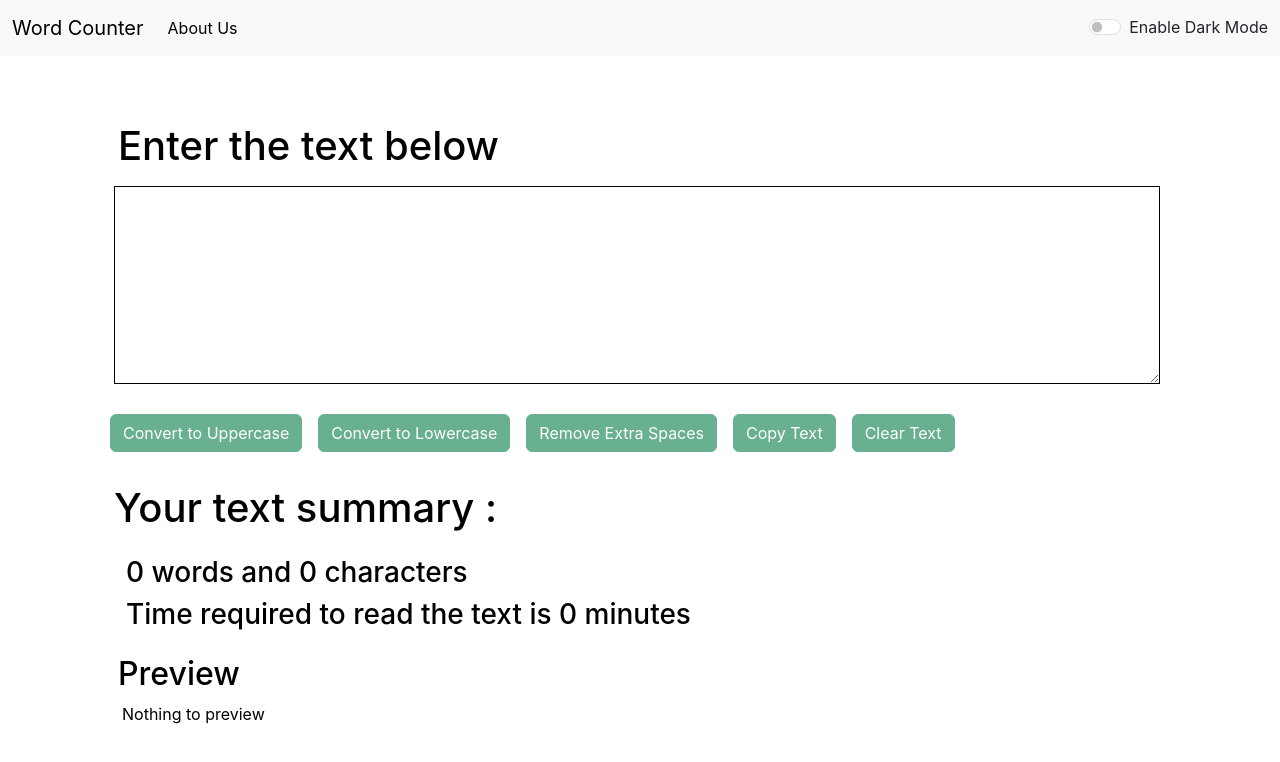
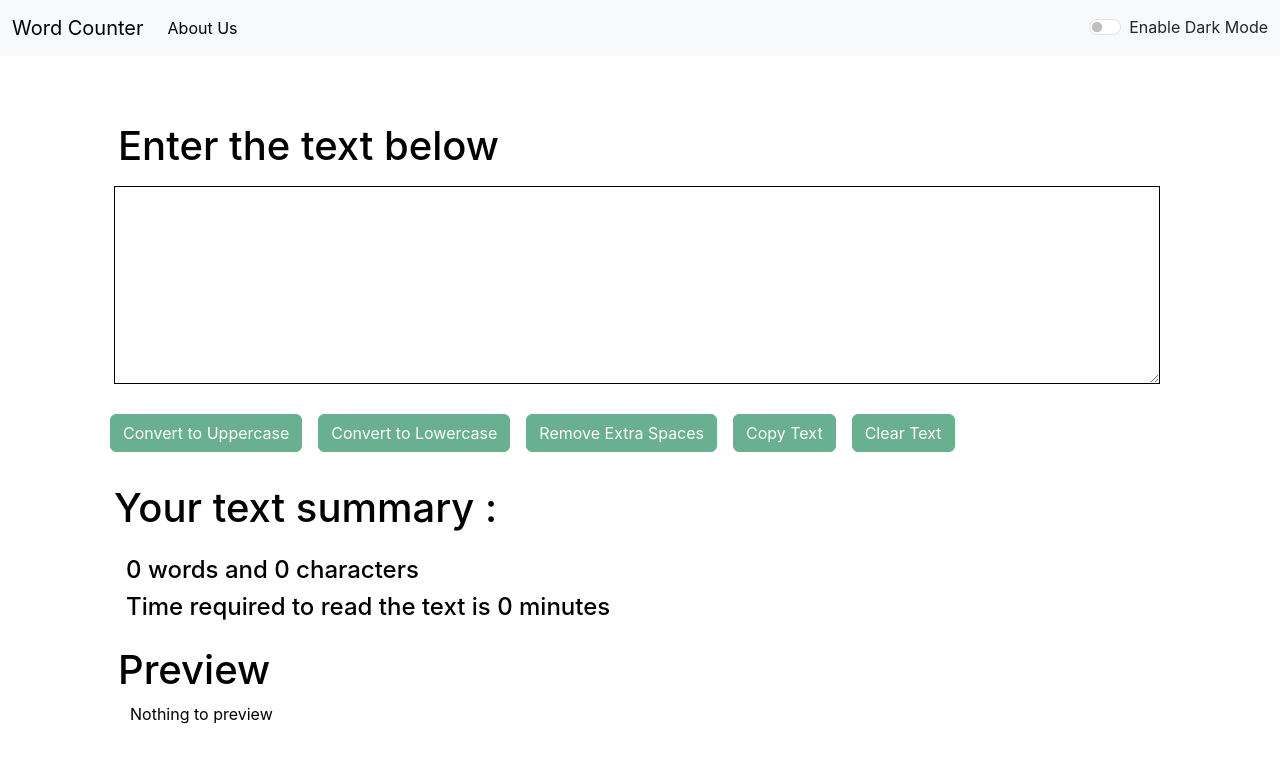
Before and after one commit to Saruu1/WordCounterApp, a React (Create React App) app: page / in a window 1280 px wide. Shown: the top 762 px of the page. Built offline with nearby package versions, Linux system fonts and the light colour scheme.

Commit message:
change in spacing

```diff
--- a/src/Components/Textbox.js
+++ b/src/Components/Textbox.js
@@ -76,15 +76,14 @@ export default function Textbox(props) {
 
       <div className="container my-4 ">
         <h1>Your text summary : </h1>
-        <div className="container my-4 ">
-        <h3>{text.split(" ").filter((element)=>{return element.length!==0}).length} words and {text.length} characters</h3>
-        <h3>Time required to read the text
-          is {0.008 * text.split(" ").filter((element)=>{return element.length!==0}).length} minutes
-        </h3>
+        <div className="container my-4">
+        <h4>{text.split(" ").filter((element)=>{return element.length!==0}).length} words and {text.length} characters</h4>
+        <h4>Time required to read the text is {0.008 * text.split(" ").filter((element)=>{return element.length!==0}).length} minutes
+        </h4>
         </div>
       </div>
-      <h2 className='container mx-1'>Preview</h2>
-      <p className='container mx-2'>{text.length>0?text:"Nothing to preview"}</p>
+      <h1 className='container mx-1'>Preview</h1>
+      <p className='container mx-3'>{text.length>0?text:"Nothing to preview"}</p>
 
 
       </div>
```
